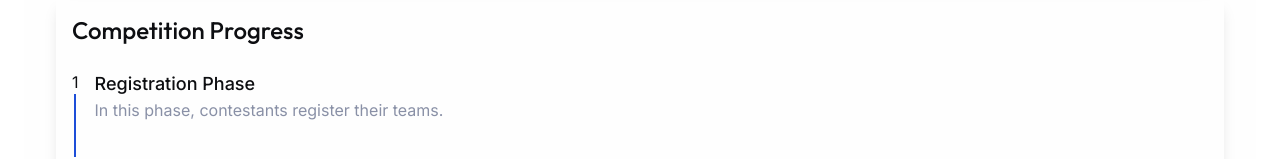
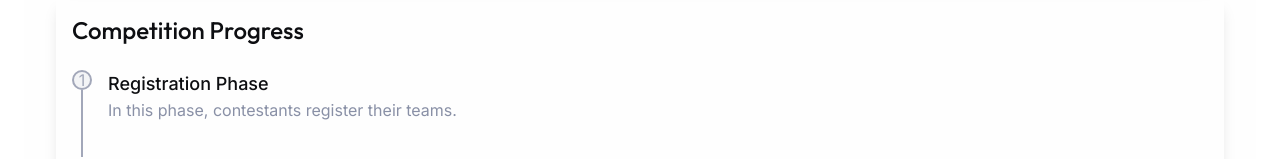
Before and after one commit to itsabubakar/project-genius-front-end, a Next.js app: page /dashboard in a window 1280 px wide. Shown: the part 628-787 px from the top of the page. Built offline with nearby package versions, Linux system fonts and the light colour scheme.

Commit message:
removed last progress stick as well as handled color change for conditional rendering

```diff
--- a/app/dashboard/components/progress.js
+++ b/app/dashboard/components/progress.js
@@ -4,7 +4,7 @@ import tick from "../../../public/icons/tick.svg"
 import { set } from "zod"
 import Image from "next/image"
 
-function Progress({id, title, description, deadlineDate, classname}) {
+function Progress({id, title, description, deadlineDate, isLast, classname}) {
     const [deadline, setDeadline] = useState(true)
 
     useEffect(() => {
@@ -22,13 +22,16 @@ function Progress({id, title, description, deadlineDate, classname}) {
                     </div>
 
                     ) : (
-                        <div>{id}</div>
+                        <div className="rounded-full w-5 h-5 flex justify-center items-center text-greyscale_border bg-greyscale_surface_subtle border-2 border-greyscale_border">{id}</div>
                     )
                 }
 
-                <div className={`w-[2px] h-full bg-primary`}>
+                {!isLast &&
+
+                    <div className={`w-[2px] h-full ${deadline ? 'bg-primary' : 'bg-greyscale_border' }`}>
 
                 </div>
+                }
             </div>
 
             <div>
--- a/app/dashboard/page.js
+++ b/app/dashboard/page.js
@@ -62,6 +62,7 @@ const Dashboard = () =>
                             title={progress.title}
                             description={progress.description}
                             deadlineDate={progress.date}
+                            isLast={index === progressData.length - 1}
                         />
                     ))}
                 </div>
```
